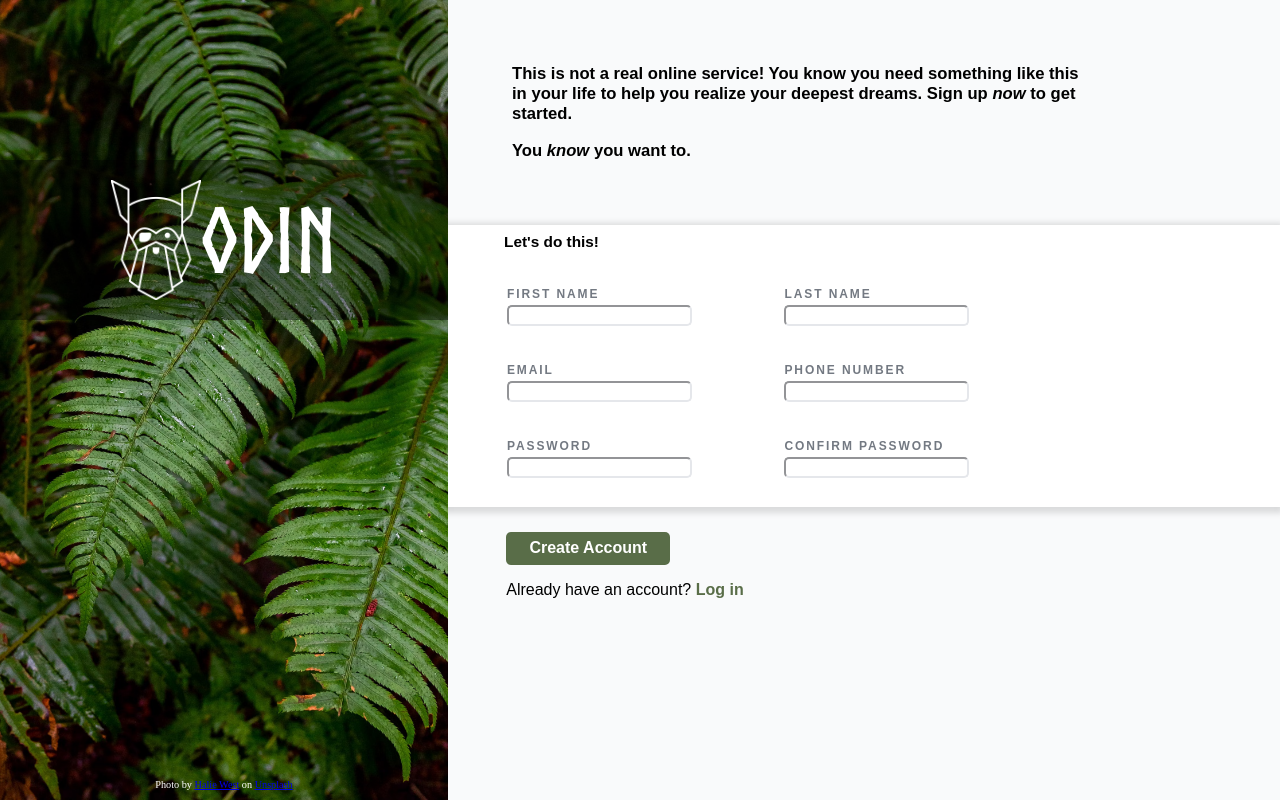
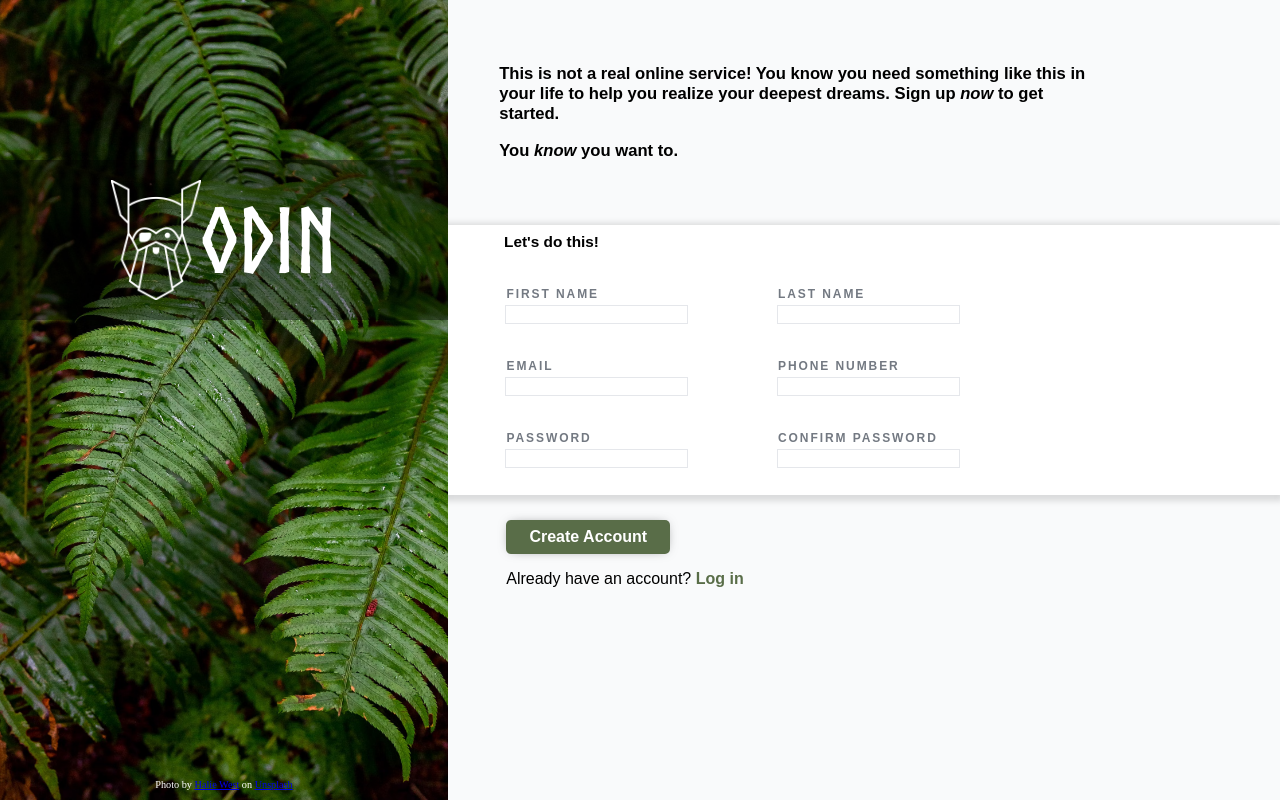
Before and after one commit to stefan-1904/odin-sign-up-form, a plain HTML site: page index.html in a window 1280 px wide. Drawn offline with Linux system fonts and the light colour scheme; files whose address does not match are found by name.

Commit message:
Add styling and animation to input and button

```diff
--- a/index.html
+++ b/index.html
@@ -22,17 +22,17 @@
                             <div class="input-pair">
                                 <div class="input-container">
                                     <label for="firstName">FIRST NAME</label></br>
-                                    <input type="text" name="firstName" id="firstName"></br>
+                                    <input type="text" name="firstName" id="firstName" required></br>
                                 </div>
                                 <div class="input-container">
                                     <label for="lastName">LAST NAME</label></br>
-                                    <input type="text" name="lastName" id="lastName"></br>
+                                    <input type="text" name="lastName" id="lastName" required></br>
                                 </div>
                             </div>
                             <div class="input-pair">
                                 <div class="input-container">
                                     <label for="email">EMAIL</label></br>
-                                    <input type="email" name="email" id="email"></br>
+                                    <input type="email" name="email" id="email" required></br>
                                 </div>
                                 <div class="input-container">
                                     <label for="telNum">PHONE NUMBER</label></br>
@@ -42,11 +42,11 @@
                             <div class="input-pair">
                                 <div class="input-container error">
                                     <label for="password">PASSWORD</label></br>
-                                    <input type="password" name="password" id="password"></br>
+                                    <input type="password" name="password" id="password" required></br>
                                 </div>
                                 <div class="input-container error">
                                     <label for="confirmPassword">CONFIRM PASSWORD</label></br>
-                                    <input type="password" name="confirmPassword" id="confirmPassword"></br>
+                                    <input type="password" name="confirmPassword" id="confirmPassword" required></br>
                                 </div>
                             </div>
                         </div>
--- a/styles.css
+++ b/styles.css
@@ -76,7 +76,7 @@ body, html {
 
 .title-card-container {
     margin: 5vw;
-    margin-left: 5vw;
+    margin-left: 4vw;
     margin-right: 15vw;
     font-family: sans-serif;
     font-size: 1.3vw;
@@ -130,9 +130,21 @@ label {
     letter-spacing: 0.12rem;
 }
 
+input:hover {
+    transition: all 0.5s;
+    transform: scale(1.05);
+    box-shadow: 0px 0px 12px -5px rgba(0,0,0,0.3);
+}
+
 input {
-    border-color: #E5E7EB;
-    border-radius: 5px;
+    border: 0;
+    outline: 1px solid #E5E7EB;
+}
+
+input:focus {
+    outline: 1px solid #7F9BE8;
+    transform: scale(1.05);
+    box-shadow: 0px 0px 23px -5px rgba(0,0,0,0.3);
 }
 
 .account-create-container {
@@ -152,6 +164,12 @@ input {
     padding-left: 3%;
     padding-right: 3%;
     cursor: pointer;
+    box-shadow: 0px 0px 12px -5px rgba(0,0,0,0.61);
+}
+
+.account-create-btn:hover {
+    transform: scale(1.05);
+    transition: cubic-bezier(0.075, 0.82, 0.165, 1);
 }
 
 .login-click {
```
